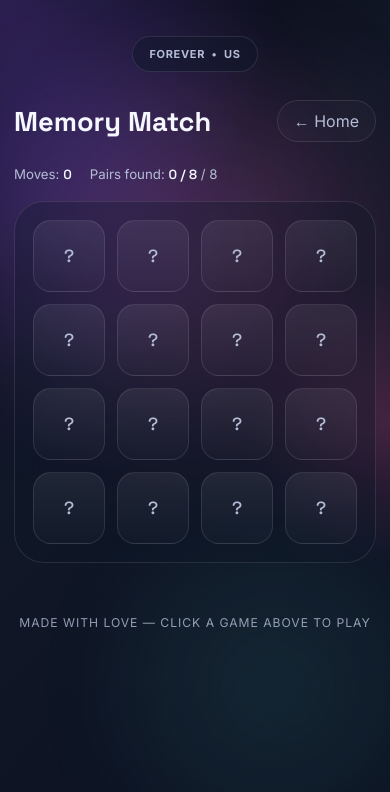
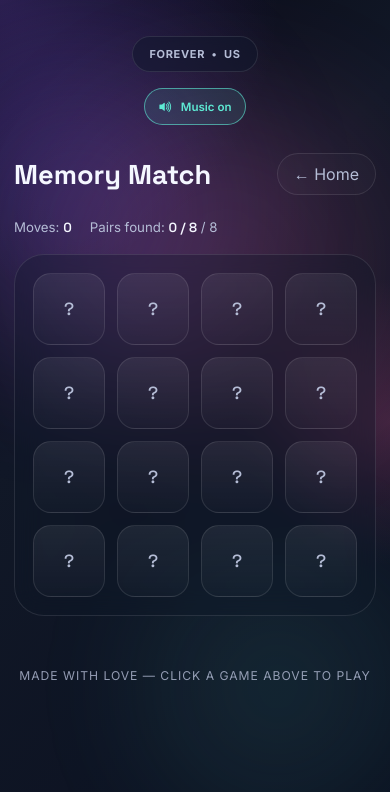
Before and after one commit to meshamay/vinoth_game, a plain HTML site: page index.html in a window 390 px wide. Both pictures are taken after a click on the button "START THE FUN". Drawn offline with nearby package versions, Linux system fonts and the light colour scheme.

Commit message:
Add game music and sound effects

```diff
--- a/index.html
+++ b/index.html
@@ -20,6 +20,10 @@
     <div class="stage">
       <header class="topbar">
         <div class="brand-badge">Forever &nbsp;•&nbsp; Us</div>
+        <button class="sound-btn" id="soundToggle" type="button" aria-label="Turn music on" aria-pressed="false">
+          <i class="bi bi-volume-mute-fill" aria-hidden="true"></i>
+          <span>Music off</span>
+        </button>
       </header>
 
       <section class="panel active" id="panel-home">
--- a/script.js
+++ b/script.js
@@ -1,4 +1,103 @@
 const anniversaryDate = new Date('2022-12-14T00:00:00');
+
+const audioState = {
+    context: null,
+    masterGain: null,
+    timer: null,
+    isPlaying: false,
+    noteIndex: 0,
+};
+
+const melody = [261.63, 329.63, 392, 329.63, 293.66, 349.23, 440, 349.23];
+
+function playMusicNote() {
+    if (!audioState.context || !audioState.masterGain || !audioState.isPlaying) return;
+
+    const oscillator = audioState.context.createOscillator();
+    const noteGain = audioState.context.createGain();
+    const now = audioState.context.currentTime;
+    const frequency = melody[audioState.noteIndex % melody.length];
+
+    oscillator.type = 'sine';
+    oscillator.frequency.setValueAtTime(frequency, now);
+    noteGain.gain.setValueAtTime(0.0001, now);
+    noteGain.gain.exponentialRampToValueAtTime(0.045, now + 0.06);
+    noteGain.gain.exponentialRampToValueAtTime(0.0001, now + 1.25);
+    oscillator.connect(noteGain);
+    noteGain.connect(audioState.masterGain);
+    oscillator.start(now);
+    oscillator.stop(now + 1.3);
+    audioState.noteIndex += 1;
+}
+
+function startMusic() {
+    const button = document.getElementById('soundToggle');
+    if (!audioState.context) {
+        const AudioContext = window.AudioContext || window.webkitAudioContext;
+        if (!AudioContext) return;
+        audioState.context = new AudioContext();
+        audioState.masterGain = audioState.context.createGain();
+        audioState.masterGain.gain.value = 0.34;
+        audioState.masterGain.connect(audioState.context.destination);
+    }
+
+    audioState.context.resume();
+    audioState.isPlaying = true;
+    audioState.noteIndex = 0;
+    playMusicNote();
+    audioState.timer = window.setInterval(playMusicNote, 1400);
+    updateSoundButton(button);
+}
+
+function stopMusic() {
+    audioState.isPlaying = false;
+    window.clearInterval(audioState.timer);
+    audioState.timer = null;
+    updateSoundButton(document.getElementById('soundToggle'));
+}
+
+function updateSoundButton(button) {
+    if (!button) return;
+    const isPlaying = audioState.isPlaying;
+    button.setAttribute('aria-label', isPlaying ? 'Turn music off' : 'Turn music on');
+    button.setAttribute('aria-pressed', String(isPlaying));
+    button.innerHTML = `<i class="bi bi-volume-${isPlaying ? 'up' : 'mute'}-fill" aria-hidden="true"></i><span>Music ${isPlaying ? 'on' : 'off'}</span>`;
+}
+
+function toggleMusic() {
+    if (audioState.isPlaying) {
+        stopMusic();
+    } else {
+        startMusic();
+    }
+}
+
+function playGameSound(type) {
+    if (!audioState.context || !audioState.masterGain || !audioState.isPlaying) return;
+
+    const sounds = {
+        tap: [520],
+        success: [523.25, 659.25, 783.99],
+        error: [220, 174.61],
+    };
+    const frequencies = sounds[type] || sounds.tap;
+    const now = audioState.context.currentTime;
+
+    frequencies.forEach((frequency, index) => {
+        const oscillator = audioState.context.createOscillator();
+        const soundGain = audioState.context.createGain();
+        const start = now + index * 0.08;
+        oscillator.type = 'triangle';
+        oscillator.frequency.setValueAtTime(frequency, start);
+        soundGain.gain.setValueAtTime(0.0001, start);
+        soundGain.gain.exponentialRampToValueAtTime(0.08, start + 0.02);
+        soundGain.gain.exponentialRampToValueAtTime(0.0001, start + 0.2);
+        oscillator.connect(soundGain);
+        soundGain.connect(audioState.masterGain);
+        oscillator.start(start);
+        oscillator.stop(start + 0.24);
+    });
+}
 
 function updateDayCount() {
     const msPerDay = 1000 * 60 * 60 * 24;
@@ -15,6 +114,11 @@ function showPanel(panelName) {
     panels.forEach((panel) => {
         panel.classList.toggle('active', panel.id === `panel-${panelName}`);
     });
+    if (panelName === 'home') {
+        stopMusic();
+    } else {
+        startMusic();
+    }
 }
 
 function setWinMessage(element, message) {
@@ -106,6 +210,7 @@ function handleMemoryClick(card) {
     }
 
     card.classList.add('flipped');
+    playGameSound('tap');
 
     if (!memoryState.firstCard) {
         memoryState.firstCard = card;
@@ -121,6 +226,7 @@ function handleMemoryClick(card) {
     const matched = memoryState.firstCard.dataset.symbol === memoryState.secondCard.dataset.symbol;
 
     if (matched) {
+        playGameSound('success');
         memoryState.firstCard.classList.add('matched');
         memoryState.secondCard.classList.add('matched');
         memoryState.pairsFound += 1;
@@ -139,6 +245,7 @@ function handleMemoryClick(card) {
     }
 
     memoryState.lockBoard = true;
+    playGameSound('error');
     setTimeout(() => {
         if (memoryState.firstCard) memoryState.firstCard.classList.remove('flipped');
         if (memoryState.secondCard) memoryState.secondCard.classList.remove('flipped');
@@ -255,6 +362,7 @@ function handleTriviaAnswer(button, correctAnswer) {
     const buttons = button.parentElement.querySelectorAll('.opt-btn');
     const selected = button.dataset.answer;
     const isCorrect = selected === correctAnswer;
+    playGameSound(isCorrect ? 'success' : 'error');
 
     buttons.forEach((btn) => {
         btn.disabled = true;
@@ -362,6 +470,7 @@ function checkPuzzle() {
     const guess = inputEl.value.trim();
 
     if (!guess) {
+        playGameSound('error');
         if (feedbackEl) {
             feedbackEl.textContent = 'Type an answer first.';
             feedbackEl.className = 'feedback bad';
@@ -370,6 +479,7 @@ function checkPuzzle() {
     }
 
     if (guess.toLowerCase() === current.word.toLowerCase()) {
+        playGameSound('success');
         puzzleState.score += 1;
         if (scoreEl) scoreEl.textContent = String(puzzleState.score);
         if (feedbackEl) {
@@ -392,6 +502,7 @@ function checkPuzzle() {
     }
 
     if (feedbackEl) {
+        playGameSound('error');
         feedbackEl.textContent = 'Not quite — try again.';
         feedbackEl.className = 'feedback bad';
     }
@@ -436,6 +547,7 @@ function startHunt() {
 
         heart.addEventListener('click', () => {
             if (heart.classList.contains('found')) return;
+            playGameSound('success');
             heart.classList.add('found');
             huntState.found += 1;
 
@@ -571,8 +683,13 @@ function renderEscapeStage() {
             object.textContent = ['♡', '✦', '◌', '◇', '✧', '○', '⌁', '△'][index];
             object.setAttribute('aria-label', 'Search object');
             object.addEventListener('click', () => {
-                if (index === escapeState.hiddenKey) advanceEscape('You found the key. The first lock clicks open.');
-                else loseEscapeAttempt(object, 'Not the key. Search somewhere else.');
+                if (index === escapeState.hiddenKey) {
+                    playGameSound('success');
+                    advanceEscape('You found the key. The first lock clicks open.');
+                } else {
+                    playGameSound('error');
+                    loseEscapeAttempt(object, 'Not the key. Search somewhere else.');
+                }
             });
             grid.appendChild(object);
         }
@@ -638,8 +755,13 @@ function renderEscapeStage() {
 
 function checkEscapeAnswer(value, answers, successMessage) {
     const answer = value.trim().toLowerCase();
-    if (answers.includes(answer)) advanceEscape(successMessage);
-    else loseEscapeAttempt(null, 'That answer does not unlock this clue.');
+    if (answers.includes(answer)) {
+        playGameSound('success');
+        advanceEscape(successMessage);
+    } else {
+        playGameSound('error');
+        loseEscapeAttempt(null, 'That answer does not unlock this clue.');
+    }
 }
 
 function loseEscapeAttempt(element, message) {
@@ -708,6 +830,9 @@ document.addEventListener('DOMContentLoaded', () => {
     initEscapeCarousel();
     startEscape();
 
+    const soundToggle = document.getElementById('soundToggle');
+    if (soundToggle) soundToggle.addEventListener('click', toggleMusic);
+
     const input = document.getElementById('wpInput');
     if (input) {
         input.addEventListener('keydown', (event) => {
--- a/style.css
+++ b/style.css
@@ -105,7 +105,9 @@ body {
 
 .topbar {
   display: flex;
-  justify-content: center;
+  align-items: center;
+  justify-content: space-between;
+  gap: 16px;
   margin-bottom: 28px;
 }
 
@@ -122,6 +124,31 @@ body {
   text-transform: uppercase;
   font-size: 11px;
   font-weight: 700;
+}
+
+.sound-btn {
+  display: inline-flex;
+  align-items: center;
+  gap: 8px;
+  padding: 9px 13px;
+  border: 1px solid var(--border);
+  border-radius: 999px;
+  background: rgba(15, 23, 42, 0.5);
+  color: var(--muted);
+  cursor: pointer;
+  font: 600 0.72rem 'Inter', sans-serif;
+  transition: color 0.15s ease, border-color 0.15s ease, background 0.15s ease;
+}
+
+.sound-btn:hover,
+.sound-btn[aria-pressed="true"] {
+  border-color: rgba(94, 234, 212, 0.6);
+  background: rgba(94, 234, 212, 0.1);
+  color: var(--cyan);
+}
+
+.sound-btn .bi {
+  font-size: 0.9rem;
 }
 
 .panel {
@@ -964,6 +991,16 @@ footer {
     padding-right: 14px;
   }
 
+  .topbar {
+    align-items: stretch;
+    flex-direction: column;
+  }
+
+  .brand-badge,
+  .sound-btn {
+    align-self: center;
+  }
+
   .menu {
     grid-template-columns: 1fr;
   }
```
